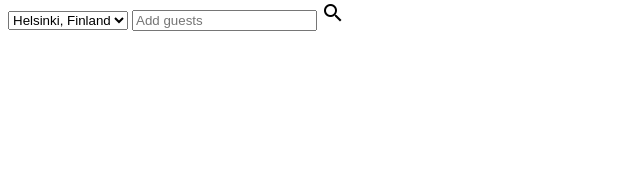
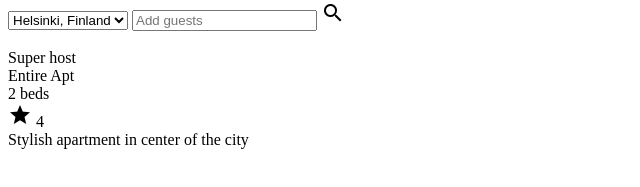
Before and after one commit to pamdayne/wind-d-bnb, a plain HTML site: page index.html in a window 1280 px wide. Shown: the part 27-214 px from the top of the page, without its empty margins (0-640 px from the left). Drawn offline with Linux system fonts and the light colour scheme.

Commit message:
Added initial location bare ui

```diff
--- a/index.html
+++ b/index.html
@@ -11,10 +11,12 @@
 <body>
 	<header class="row">
 		<div class="col">
-			<img src="img/logo.png" />
+			<div class="logo">
+				<img src="img/logo.png" />
+			</div>
 		</div>
 		<div class="col">
-			<div class="form">
+			<div class="options">
 				<form>
 					<select>
 						<option value="Helsinki, Finland">Helsinki, Finland</option>
@@ -27,7 +29,28 @@
 		</div>
 	</header>
 	<main>
-		<div class="locations"></div>
+		<div id="locations" class="lists">
+			<div class="list-wrapper">
+				<div class="photo">
+					<img src="" alt="" />
+				</div>
+				<div class="details">
+					<div class="unit">
+						<div class="host">Super host</div>
+						<div class="type">Entire Apt</div>
+						<div class="bed">
+							<span class="total">2</span>
+							<span class="txt-bed">beds</span>
+						</div>
+						<div class="score">
+							<span class="material-icons">star</span>
+							<span class="rating">4</span>
+						</div>
+					</div>
+					<div class="short-desc">Stylish apartment in center of the city</div>
+				</div>
+			</div>
+		</div>
 	</main>
 </body>
 </html>
```
